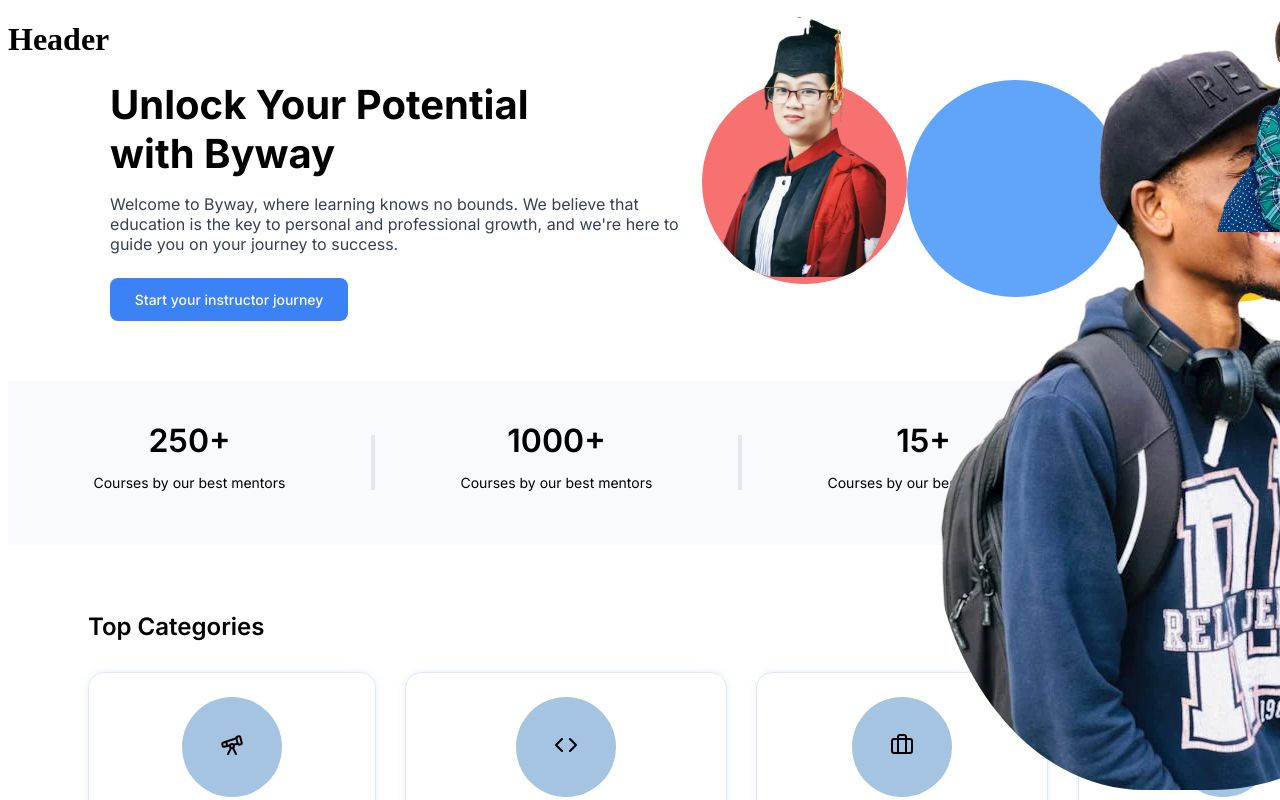
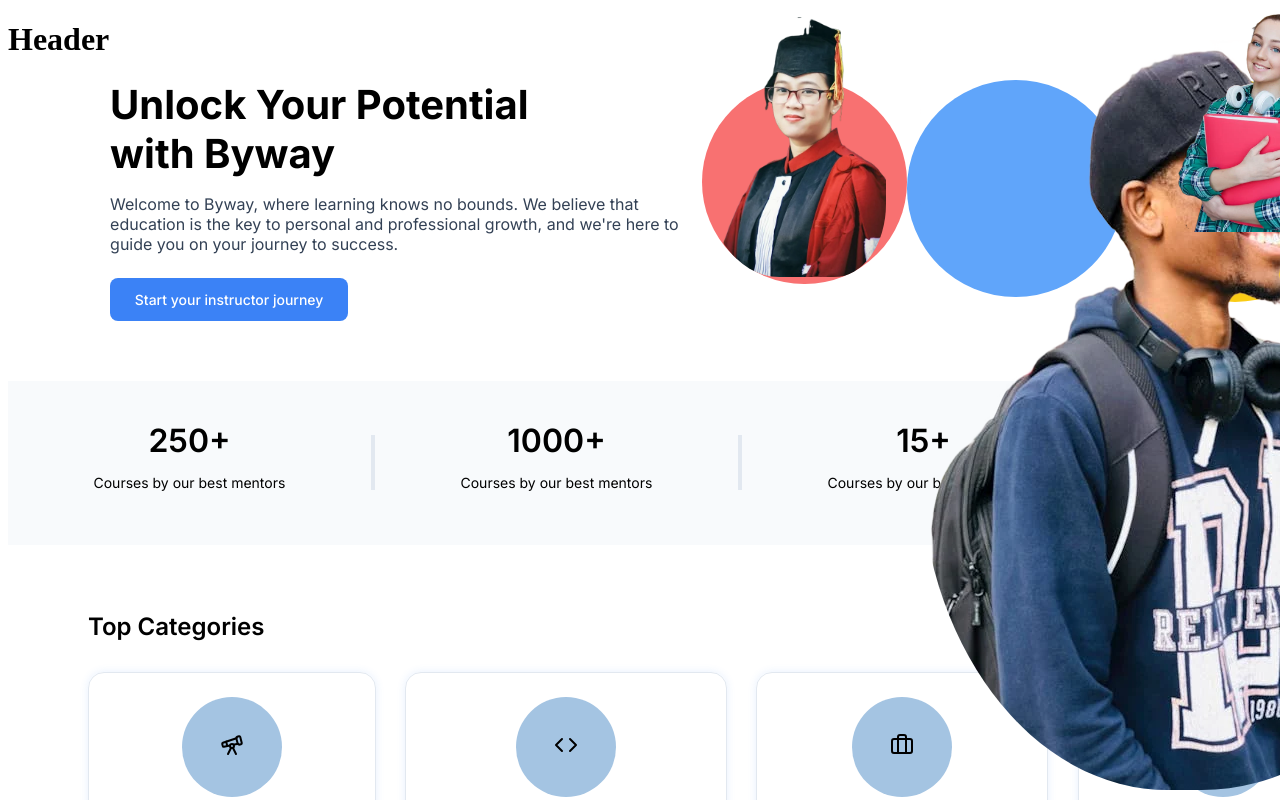
Before and after one commit to Devora-Digital/SkillBoost-Frontend, a Next.js app in the folder skillboost-frontend/: page / in a window 1280 px wide. Shown: the top 800 px of the page. Built offline with nearby package versions, Linux system fonts and the light colour scheme.

Commit message:
Removed unused code segments, also, added horizontal scale for third image

```diff
--- a/skillboost-frontend/src/app/page.module.scss
+++ b/skillboost-frontend/src/app/page.module.scss
@@ -86,21 +86,20 @@
 
 .banner_image_second {
     position: absolute;
-    // top: 26.78px;
     top: 39.78px;
-    left: 930px;
-    // top: 16.78px;
-    // top: -52.56px;
+    left: 920px;
+    // left: 930px;
     width: auto;
     height: auto;
-    border-bottom-left-radius: 38%;
+    // border-bottom-left-radius: 38%;
+    border-bottom-left-radius: 44%;
     border-bottom-right-radius: 50%;
-    // border-bottom-right-radius: 52%;
 }
 
 .banner_image_third {
     position: absolute;
     top: 11px;
+    transform: scaleX(-1);
 }
 
 // .banner_image_first {
```
